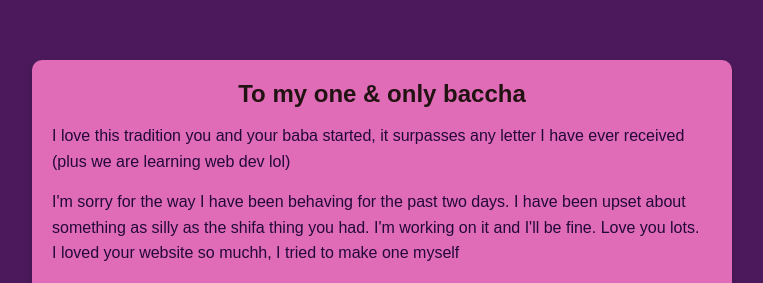
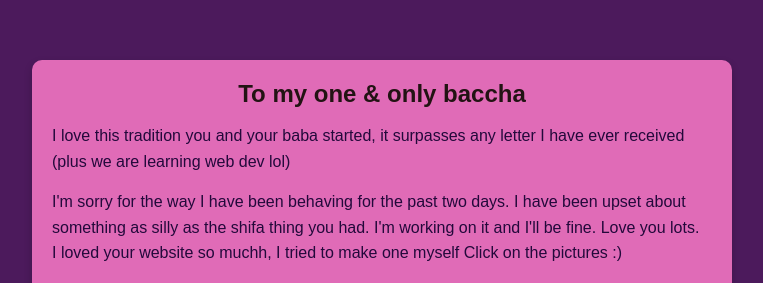
Before and after one commit to AnjaliMore22/bhumi, a plain HTML site: page index.html in a window 1280 px wide. Shown: the part 167-450 px from the top of the page, without its empty margins (258-1021 px from the left). Drawn offline with Linux system fonts and the light colour scheme; grey boxes are pictures that could not be loaded.

Commit message:
Update index.html

```diff
--- a/index.html
+++ b/index.html
@@ -18,6 +18,8 @@
         been upset about something as silly as the shifa thing you had. I'm
         working on it and I'll be fine. Love you lots. <br />
         I loved your website so muchh, I tried to make one myself
+
+        Click on the pictures :)
       </p>
 
       <!-- Image Gallery -->
```
